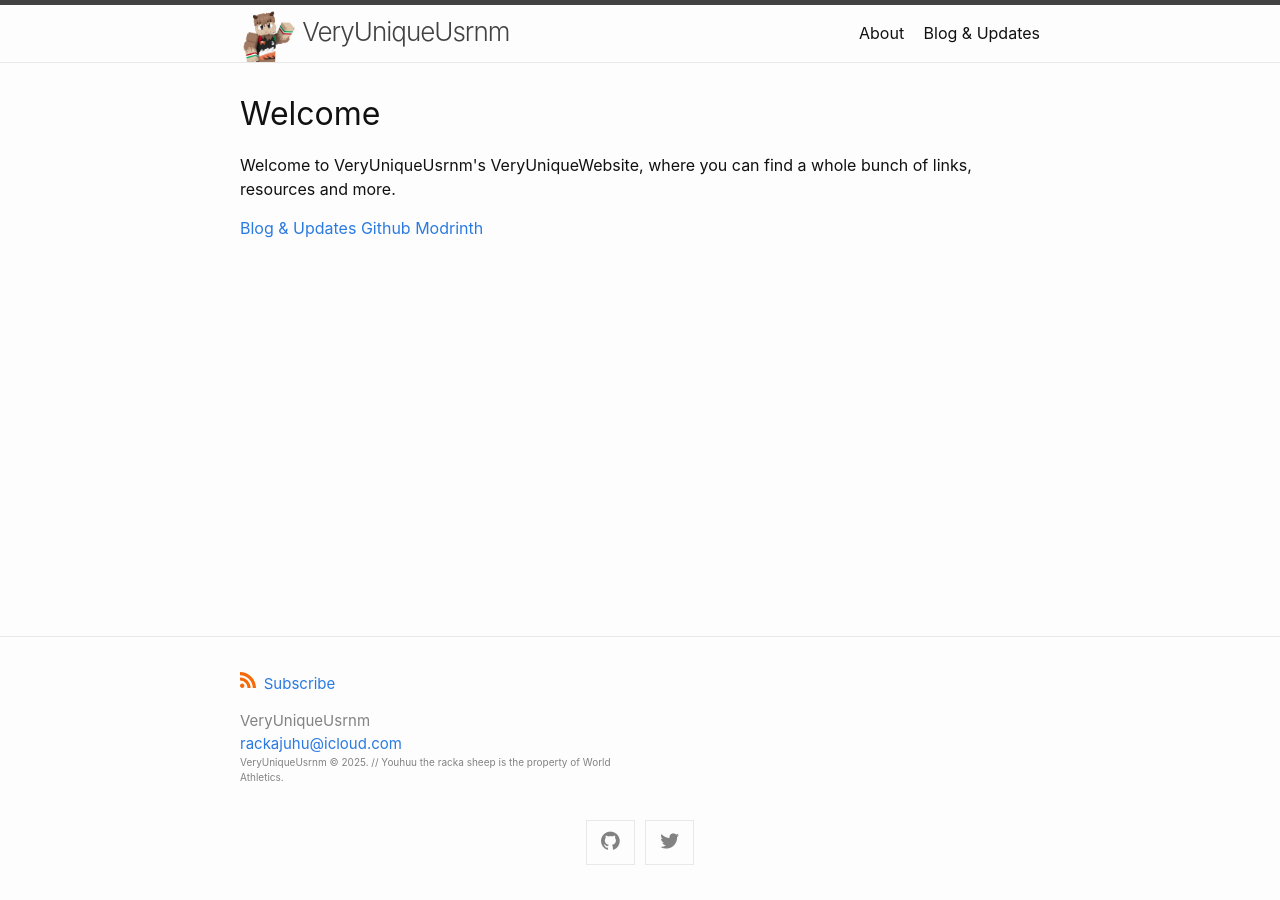
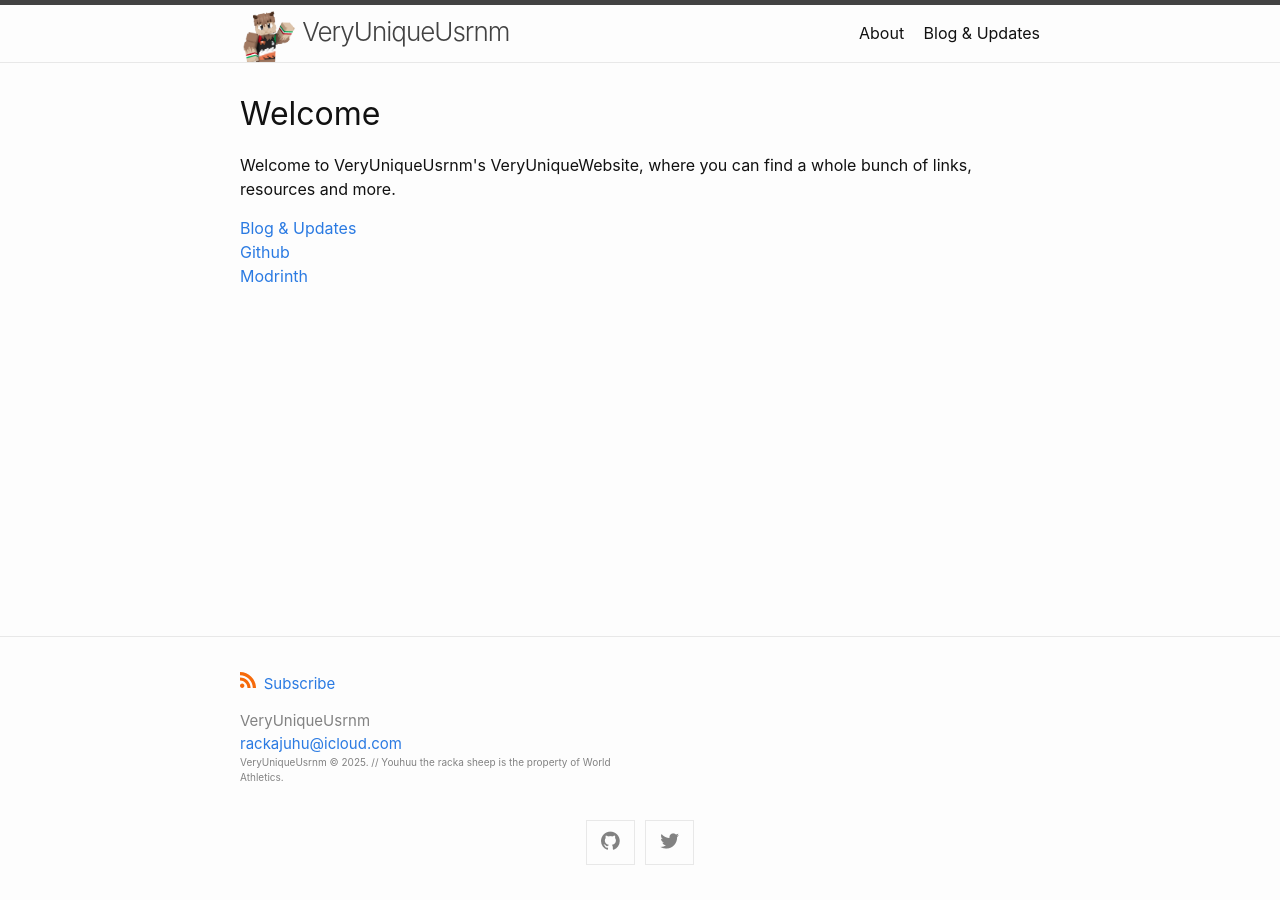
Before and after one commit to veryuniqueusrnm/veryuniqueusrnm.github.io, a Jekyll site: the page built from index.md, in a window 1280 px wide. Built offline with Jekyll 4.4.1, drawn with Linux system fonts in a browser that asks for light colours.

Commit message:
Update custom.css

```diff
--- a/assets/css/custom.css
+++ b/assets/css/custom.css
@@ -31,6 +31,10 @@ div.promo h2 {
     font-size: 200%;
 }
 
+div.promo a {
+    display: block;
+}
+
 .site-header-logo {
 	font-weight: bold;
 }
```
